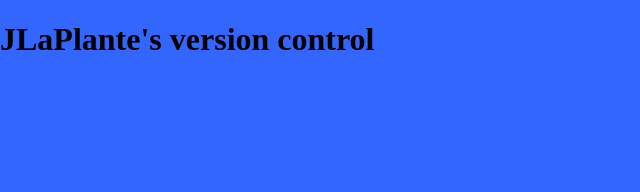
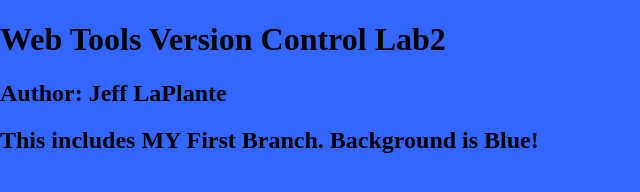
Before and after one commit to babbarf/Webtools-github-intro-LaPlante, a plain HTML site: page index.html in a window 1280 px wide. Shown: the whole page, without its empty margins (0-640 px from the left). Drawn offline with nearby package versions, Linux system fonts and the light colour scheme.

```diff
--- a/index.html
+++ b/index.html
@@ -14,7 +14,9 @@
     </head>
     <body>
     <header>
-	<h1>JLaPlante's version control </h1>
+	<h1> Web Tools Version Control Lab2  </h1>
+	<h2> Author: Jeff LaPlante </h2>
+	<h2> This includes MY First Branch. Background is Blue!</h2>
     </header>
     <nav id="pageNav">
     </nav>
```
